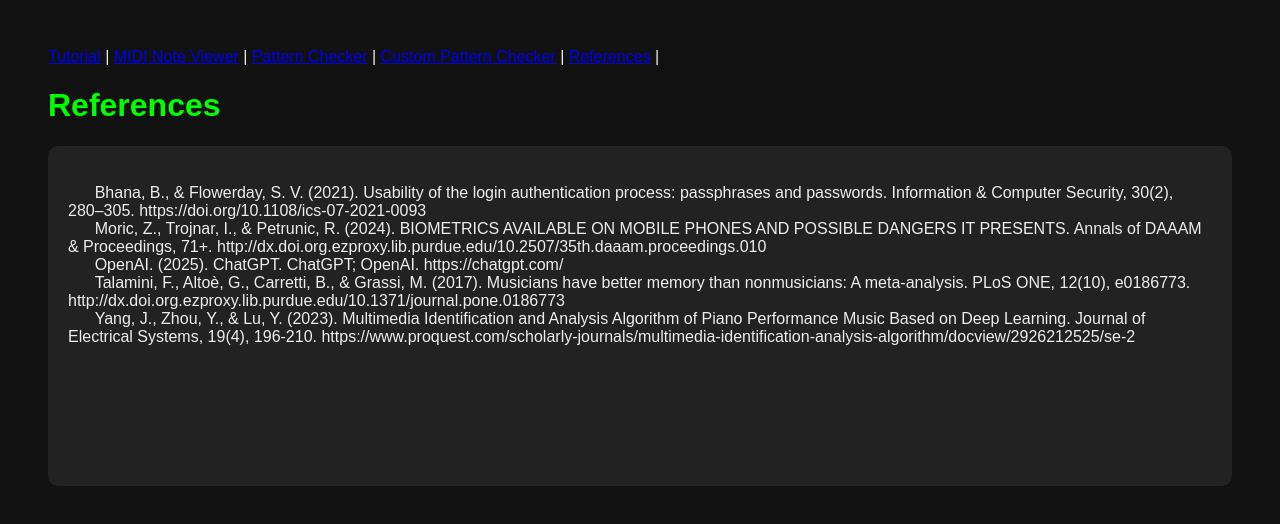
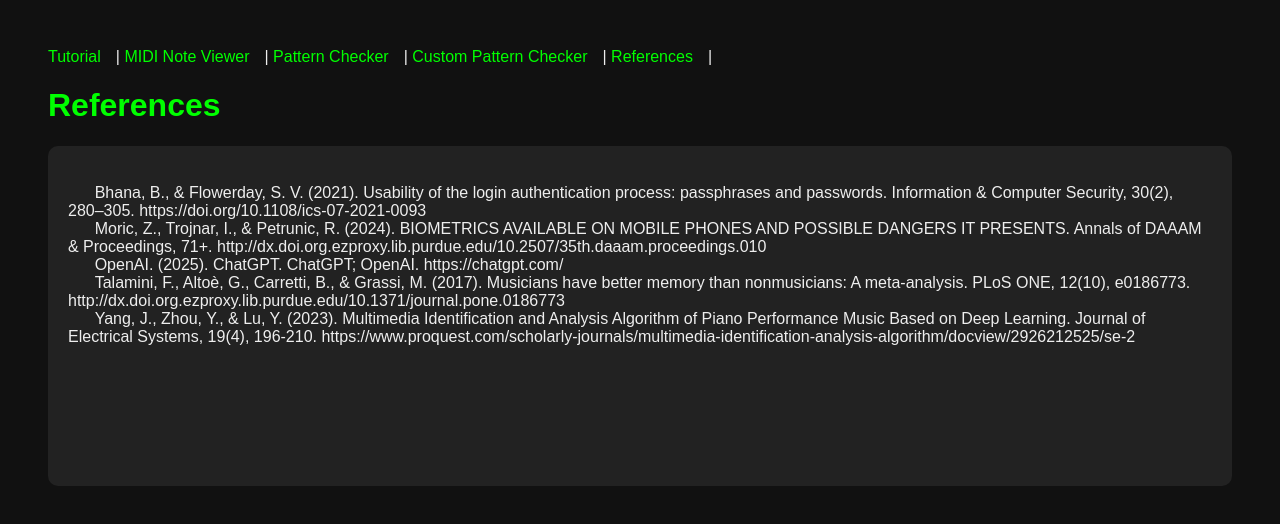
Before and after one commit to yumcz/Piano-Playing-Passwords, a plain HTML site: page references.html in a window 1280 px wide. Drawn offline with Linux system fonts and the light colour scheme.

Commit message:
Update references.html

```diff
--- a/references.html
+++ b/references.html
@@ -1,10 +1,10 @@
 <!DOCTYPE html>
 <nav>
-  <a href="tutorial.html">Tutorial</a>  |
-  <a href="index.html">MIDI Note Viewer</a> |
-  <a href="page2.html">Pattern Checker</a>  |
-  <a href="page3.html">Custom Pattern Checker</a>  |
-  <a href="references.html">References</a>  |
+  <a href="tutorial.html">Tutorial</a>|
+  <a href="index.html">MIDI Note Viewer</a>|
+  <a href="page2.html">Pattern Checker</a>|
+  <a href="page3.html">Custom Pattern Checker</a>|
+  <a href="references.html">References</a>|
 </nav>
 <html lang="en">
 <head>
@@ -13,12 +13,23 @@
   <style>
     body { font-family: Arial; background:#111; color:#eee; padding:40px; }
     h1 { color:#0f0; }
+
     #refs {
       background:#222;
       padding:20px;
       border-radius:10px;
       white-space: pre-wrap;
       min-height: 300px;
+    }
+
+    nav a {
+      color: #0f0;
+      text-decoration: none;
+      margin-right: 15px;
+    }
+
+    nav a:hover {
+      text-decoration: underline;
     }
   </style>
 </head>
```
